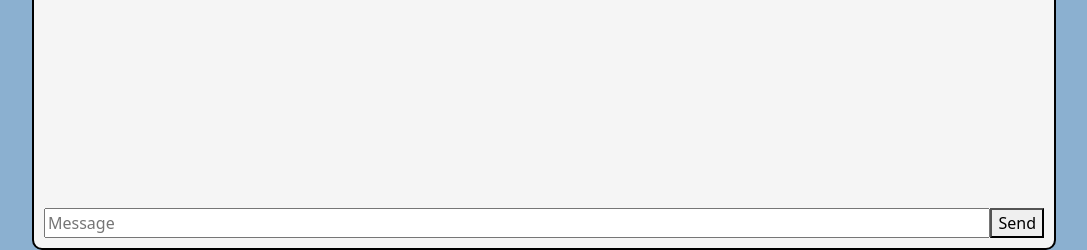
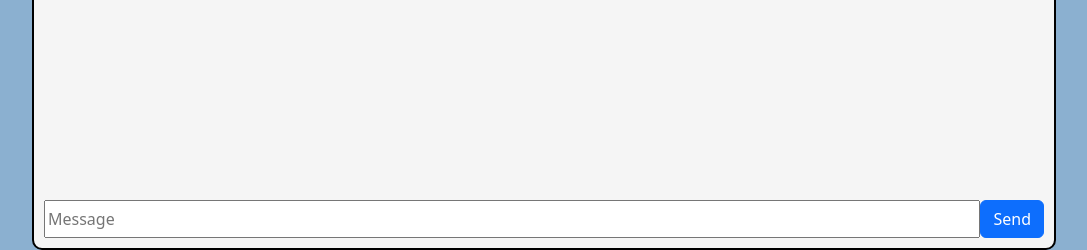
Before and after one commit to aditya292002/StoryWeave, a Flask app: template templates/room.html in a window 1280 px wide. Shown: the part 762-1012 px from the top of the page, without its empty margins (96-1183 px from the left). Run offline with Flask 3, Linux system fonts and the light colour scheme; the template is opened without the code that fills it, so the values that code supplies are empty; some libraries are stand-ins or nearby versions.

Commit message:
modified button

```diff
--- a/templates/room.html
+++ b/templates/room.html
@@ -11,7 +11,7 @@
       name="message"
       id="message"
     />
-    <button type="button" name="send" id="send-btn" onClick="sendMessage()">
+    <button type="button" name="send" id="send-btn" class="btn btn-primary" onClick="sendMessage()">
       Send
     </button>
   </div>
```
